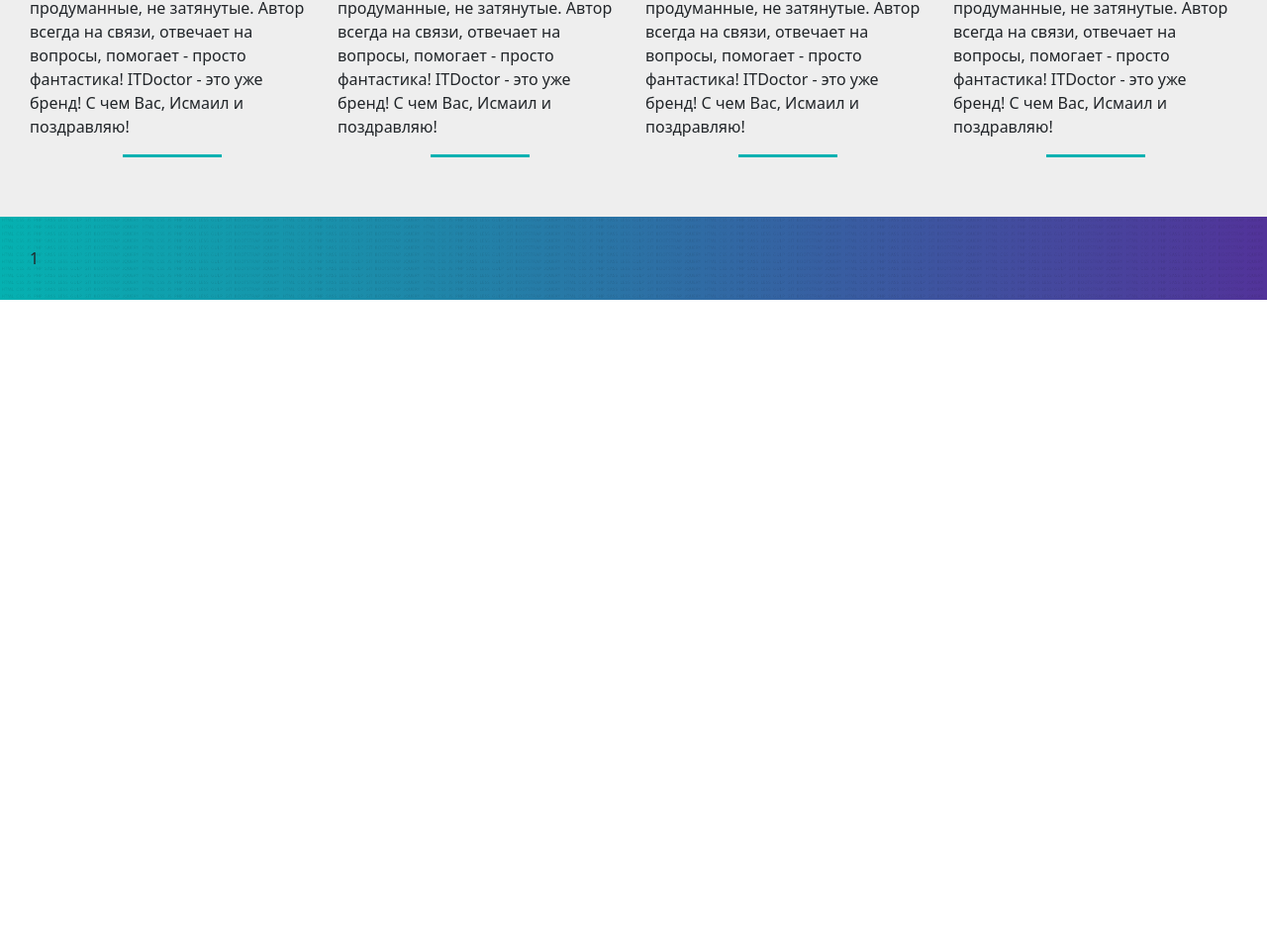
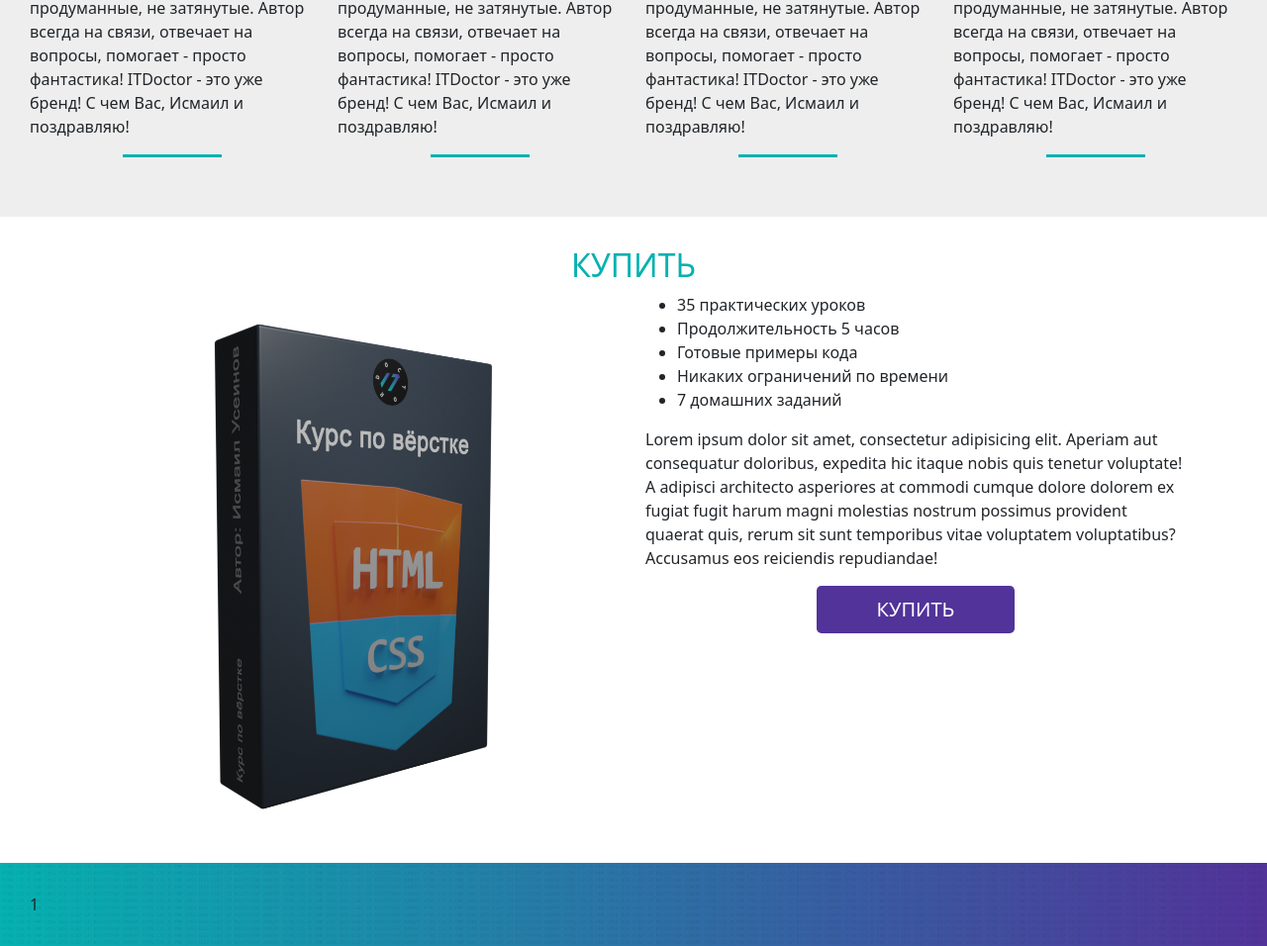
Before and after one commit to SlavaGvsh/Learning-Bootstrap, a plain HTML site: page Index.html in a window 1280 px wide. Shown: the part 3968-4924 px from the top of the page at 99% size. Before the commit the page ends 4271 px from the top, so only its background shows below. Drawn offline with Linux system fonts and the light colour scheme.

Commit message:
section buy

```diff
--- a/Index.html
+++ b/Index.html
@@ -410,6 +410,31 @@
         </div>
     </div>
 </section>
+<section class="buy">
+    <div class="container">
+        <div class="row">
+            <div class="col-12">
+                <h2 class="text-center text-uppercase color1 mb5">Купить</h2>
+            </div>
+        </div>
+        <div class="row">
+            <div class="col-lg-6 col-cm-12">
+                <img src="img/preview.png" alt="html/css" class="img-fluid mx-auto d-block">
+            </div>
+            <div class="col-lg-6 col-cm-12">
+            <ul>
+                    <li>35 практических уроков</li>
+                    <li>Продолжительность 5 часов</li>
+                    <li>Готовые примеры кода</li>
+                    <li>Никаких ограничений по времени</li>
+                    <li>7 домашних заданий</li>
+                </ul>
+                <p>Lorem ipsum dolor sit amet, consectetur adipisicing elit. Aperiam aut consequatur doloribus, expedita hic itaque nobis quis tenetur voluptate! A adipisci architecto asperiores at commodi cumque dolore dolorem ex fugiat fugit harum magni molestias nostrum possimus provident quaerat quis, rerum sit sunt temporibus vitae voluptatem voluptatibus? Accusamus eos reiciendis repudiandae!</p>
+                <a href="#footer" class="btn btn-itd btn-lg text-uppercase">Купить</a>
+            </div>
+        </div>
+    </div>
+</section>
 <footer id="footer">1</footer>
 
 
```
